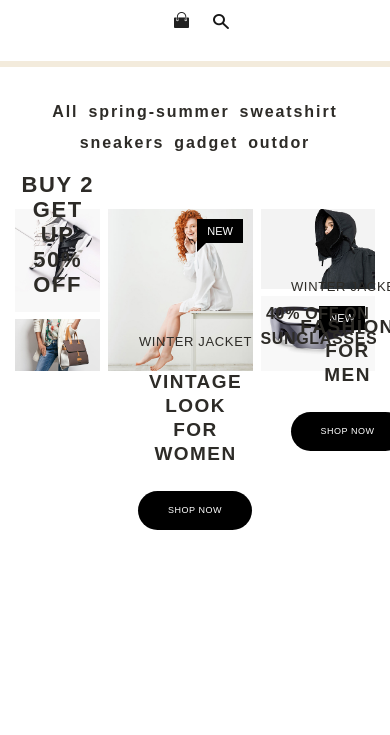
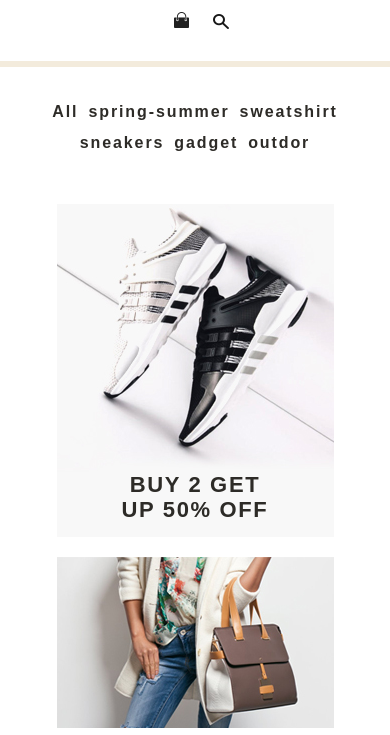
Before and after one commit to Heneros/fashion-site, a plain HTML site: page index.html in a window 390 px wide. Shown: the part 109-844 px from the top of the page. Drawn offline with nearby package versions, Linux system fonts and the light colour scheme; a web font is replaced by a local one.

Commit message:
offers section for small devices

```diff
--- a/less/blocks/offers.less
+++ b/less/blocks/offers.less
@@ -103,3 +103,90 @@
 		color: @offers-color;
 	}
 }
+
+@media (max-width: 1024px) {
+
+  .offers {
+    flex-wrap: wrap;
+
+    .offers__right {
+      flex-basis: 100%;
+      display: block;
+
+      .offers__element {
+        max-width: 371px;
+        margin: 20px auto;
+      }
+
+    }
+
+    .offers__center {
+      margin: 0;
+    }
+
+  }
+
+}
+
+@media (max-width: 800px) {
+
+  .offers {
+
+    .offers__left {
+      flex-basis: 100%;
+      display: block;
+
+      .offers__element {
+        max-width: 277px;
+        margin: 20px auto;
+      }
+
+    }
+
+    .offers__center {
+      flex-basis: 100%;
+      display: block;
+
+      .offers__element {
+        max-width: 470px;
+        margin: 0px auto;
+      }
+
+    }
+
+  }
+
+}
+
+@media (max-width: 768px) {
+
+  .offers {
+    margin: 25px 0;
+
+    .offers__center {
+
+      .offers__info {
+        top: 50px;
+      }
+
+    }
+
+    .offers__right {
+
+      .offers__info {
+        top: 15px;
+      }
+
+    }
+
+    .offers__element--glasses {
+
+      .offers__info {
+        top: auto;
+      }
+
+    }
+
+  }
+
+}
```
Also changed, not shown: css/style.css, 1 other file.
